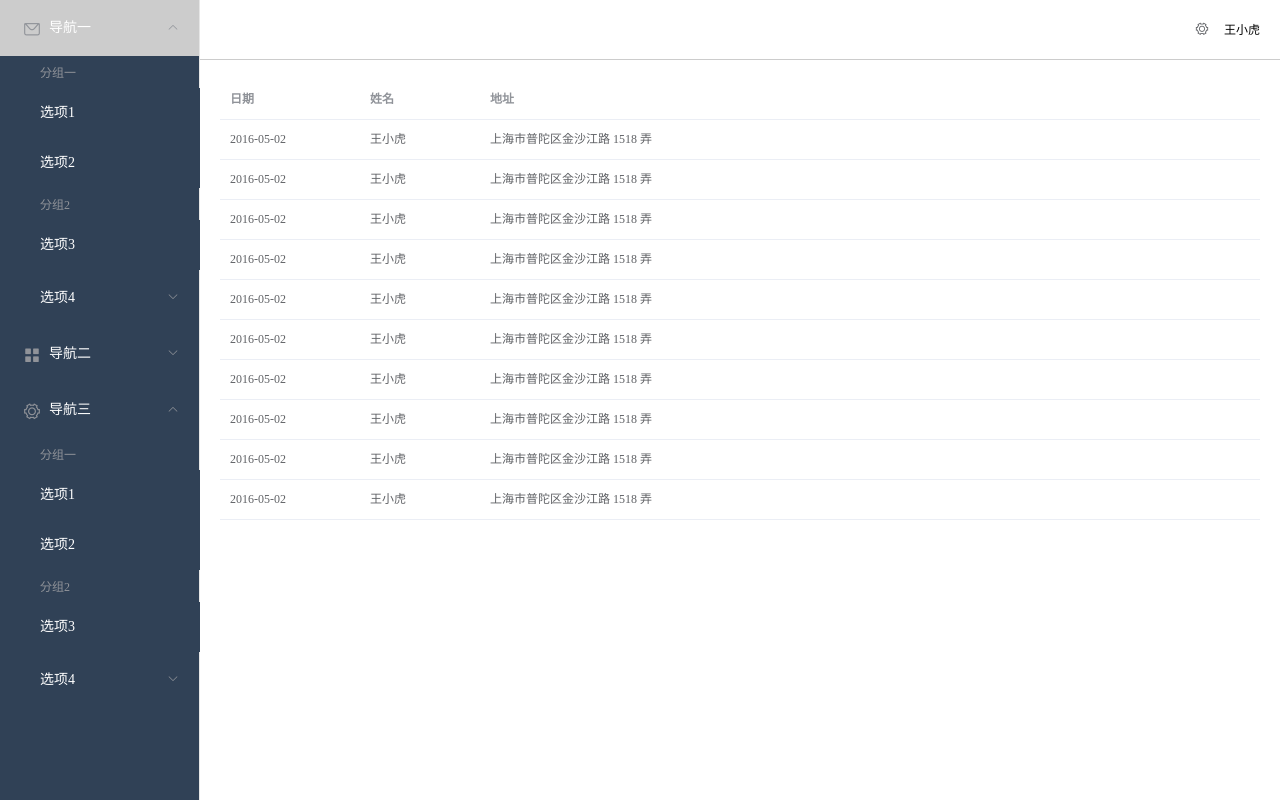
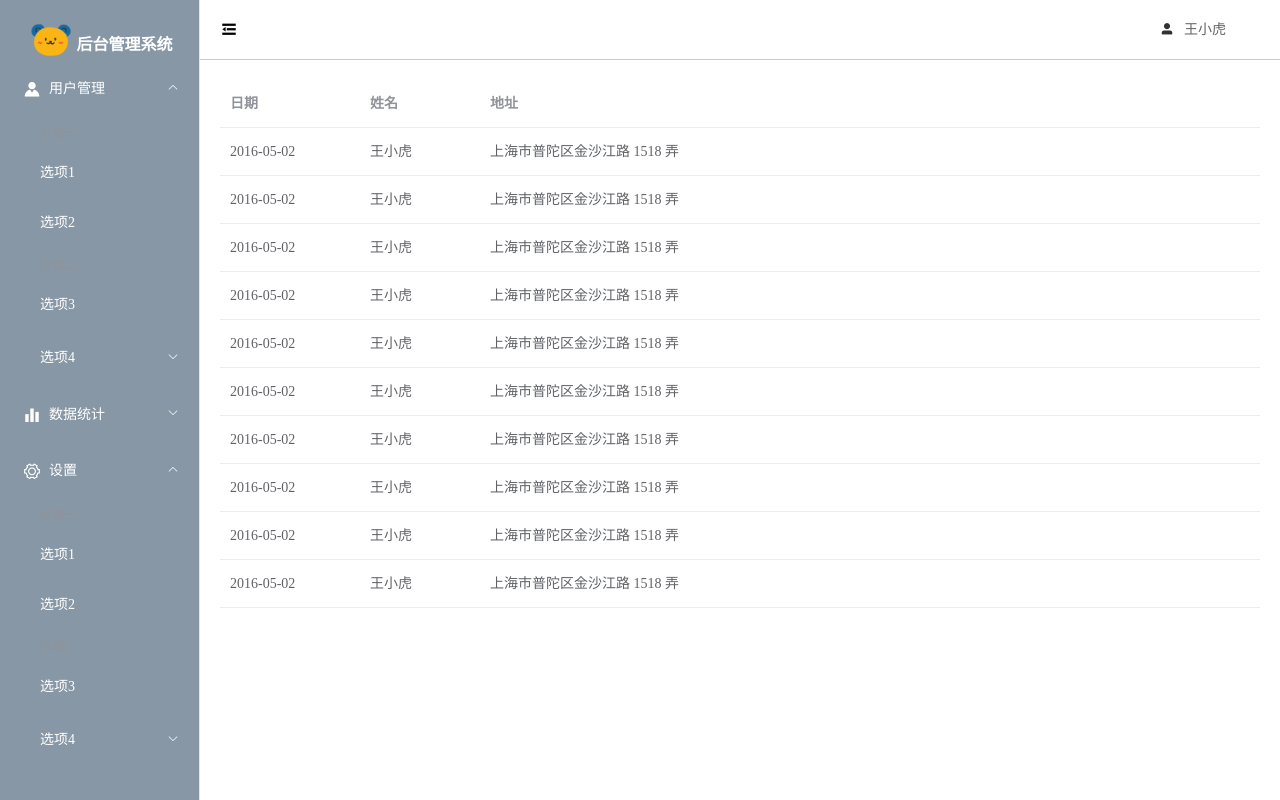
Before and after one commit to Chutiiing/web_MentalHealthSystem, a Vue app: page / in a window 1280 px wide. Built offline with nearby package versions, Linux system fonts and the light colour scheme.

Commit message:
版本2
可太累了！！

```diff
--- a/src/assets/global.css
+++ b/src/assets/global.css
@@ -6,3 +6,8 @@ html,body,div{
 html,body{
     height: 100%;
 }
+
+.el-icon-arrow-down:before {
+    content: "\e6df";
+    color: white;
+}
--- a/src/main.js
+++ b/src/main.js
@@ -7,7 +7,7 @@ import './assets/global.css'
 
 Vue.config.productionTip = false
 
-Vue.use(ElementUI,{size:"small"});
+Vue.use(ElementUI);
 
 new Vue({
   router,
--- a/src/views/HomeView.vue
+++ b/src/views/HomeView.vue
@@ -2,16 +2,29 @@
   <div style="height:100%">
   <el-container style="height: 100%">
 
-  <el-aside width="200px" style="background-color: rgb(238, 241, 246); height:100%;overflow-x:hidden;">
-    <el-menu :default-openeds="['1', '3']" style="height:100%" background-color="rgb(48,65,86)" text-color="#fff">
+  <el-aside :width="sideWidth + 'px'" style="background-color: rgb(238, 241, 246); height:100%;overflow-x:hidden;">
+    <el-menu :default-openeds="['1', '3']"
+              style="height:100%; overflow-x:hidden"
+              background-color="#8797A6"
+              text-color="#fff"
+              :collapse-transition="false"
+              :collapse="isCollapse">
+      <div style="height:60px; line-height:60px; text-align:center">
+        <img src="../assets/sign.png" alt="" style="width:50px; position:relative; top:15px;"/>
+        <b style="color:#fff" v-show="logoTextshow">后台管理系统</b>
+      </div>
+
       <el-submenu index="1">
-        <template slot="title"><i class="el-icon-message"></i>导航一</template>
+        <template slot="title">
+          <i class="el-icon-s-custom" style="color:#fff"></i>
+          <span>用户管理</span>
+        </template>
         <el-menu-item-group>
-          <template slot="title">分组一</template>
+          <template slot="title" style="text-color:#f7e8d2">分组一</template>
           <el-menu-item index="1-1">选项1</el-menu-item>
           <el-menu-item index="1-2">选项2</el-menu-item>
         </el-menu-item-group>
-        <el-menu-item-group title="分组2">
+        <el-menu-item-group title="分组二">
           <el-menu-item index="1-3">选项3</el-menu-item>
         </el-menu-item-group>
         <el-submenu index="1-4">
@@ -19,8 +32,12 @@
           <el-menu-item index="1-4-1">选项4-1</el-menu-item>
         </el-submenu>
       </el-submenu>
+
       <el-submenu index="2">
-        <template slot="title"><i class="el-icon-menu"></i>导航二</template>
+        <template slot="title">
+          <i class="el-icon-s-data" style="color:#fff"></i>
+          <span>数据统计</span>
+        </template>
         <el-menu-item-group>
           <template slot="title">分组一</template>
           <el-menu-item index="2-1">选项1</el-menu-item>
@@ -34,8 +51,12 @@
           <el-menu-item index="2-4-1">选项4-1</el-menu-item>
         </el-submenu>
       </el-submenu>
+
       <el-submenu index="3">
-        <template slot="title"><i class="el-icon-setting"></i>导航三</template>
+        <template slot="title">
+          <i class="el-icon-setting" style="color:#fff"></i>
+        <span>设置</span>
+      </template>
         <el-menu-item-group>
           <template slot="title">分组一</template>
           <el-menu-item index="3-1">选项1</el-menu-item>
@@ -53,16 +74,18 @@
   </el-aside>
 
   <el-container>
-    <el-header style="text-align: right; font-size: 12px; border-bottom:1px solid #ccc; line-height:60px">
-      <el-dropdown>
-        <i class="el-icon-setting" style="margin-right: 15px"></i>
+    <el-header style="font-size: 12px; border-bottom:1px solid #ccc; line-height:60px; display:flex">
+      <div style="flex:1;font-size:18px">
+        <span :class="collapseBtnClass" style="cursor:pointer" @click="collapse"></span>
+      </div>
+      <el-dropdown style="width:100px">
+        <i class="el-icon-user-solid" style="color:#303133; margin-right:10px; cursor:pointer;"></i>
+        <span style="cursor:pointer;">王小虎</span>
         <el-dropdown-menu slot="dropdown">
-          <el-dropdown-item>查看</el-dropdown-item>
-          <el-dropdown-item>新增</el-dropdown-item>
-          <el-dropdown-item>删除</el-dropdown-item>
+          <el-dropdown-item>个人中心</el-dropdown-item>
+          <el-dropdown-item>退出</el-dropdown-item>
         </el-dropdown-menu>
       </el-dropdown>
-      <span>王小虎</span>
     </el-header>
 
     <el-main>
@@ -98,8 +121,26 @@ export default {
         address: '上海市普陀区金沙江路 1518 弄'
       };
       return {
-        tableData: Array(10).fill(item)
+        tableData: Array(10).fill(item),
+        collapseBtnClass:'el-icon-s-fold',    //收缩按钮
+        isCollapse:false,       //默认是展开的
+        sideWidth:200,
+        logoTextshow:true   //名称默认是显示的
       }
+  },
+  methods:{
+    collapse(){  //点击展开收缩按钮触发
+      this.isCollapse = !this.isCollapse
+      this.logoTextshow = !this.logoTextshow
+      if(this.isCollapse){    //收缩
+        this.sideWidth = 64
+        this.collapseBtnClass = 'el-icon-s-unfold'
+      }
+      else{      //展开
+        this.sideWidth = 200
+        this.collapseBtnClass = 'el-icon-s-fold'
+      }
+    }
   }
 }
 </script>
```
Also changed, not shown: src/assets/sign.png (added).
